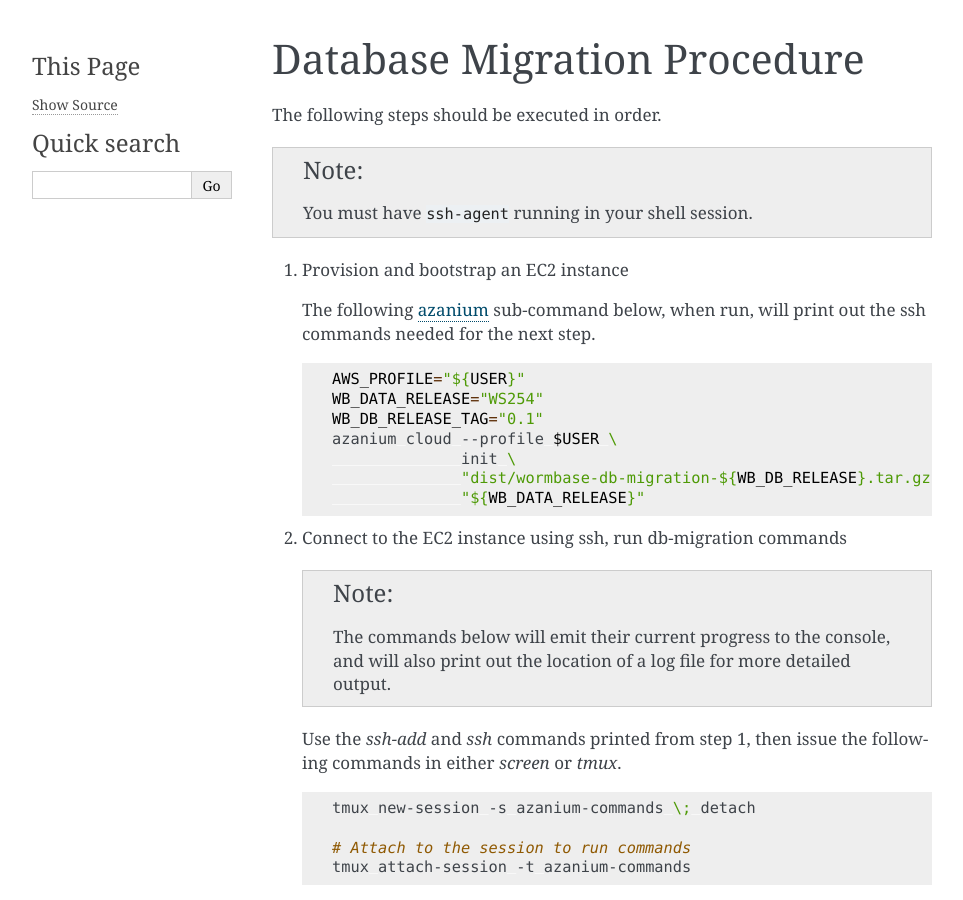
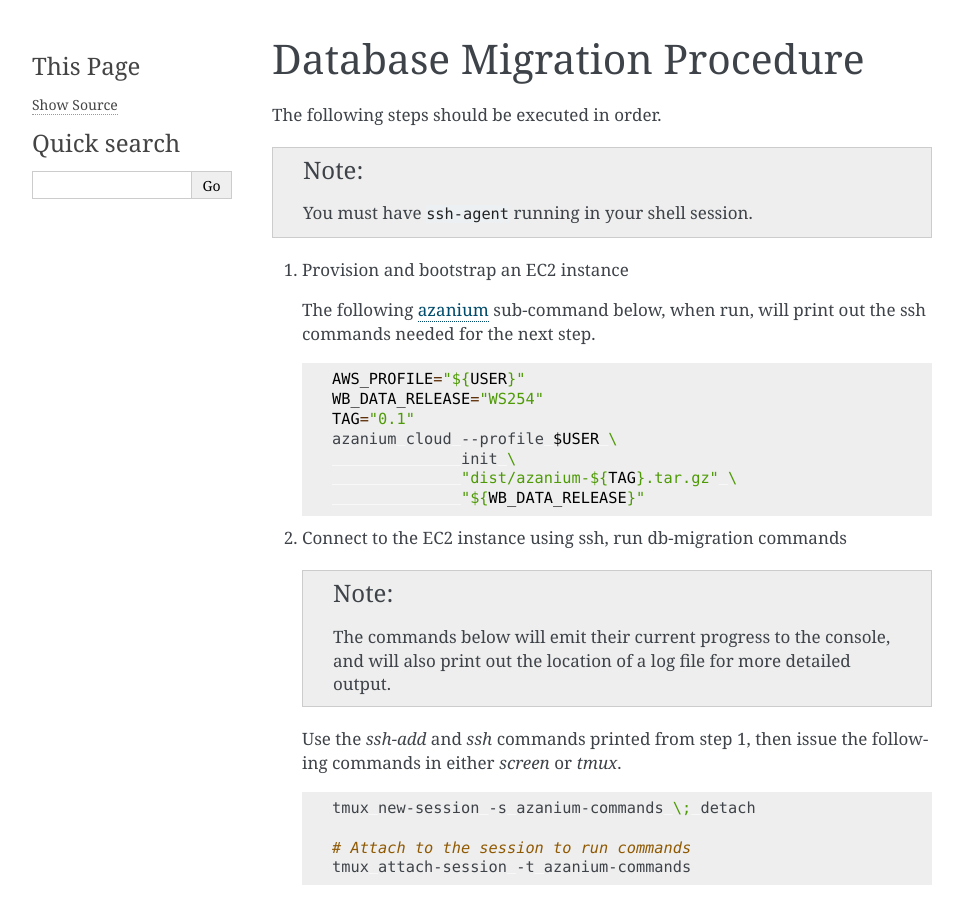
Before and after one commit to WormBase/db-migration, a Sphinx documentation site: the page built from docs/user/db-migration-procedure.rst, in a window 1280 px wide and 900 px high. Shown: the whole window, without its empty margins (148-1111 px from the left). Built offline with Sphinx 7.4.7, drawn with Linux system fonts in a browser that asks for light colours.

Commit message:
Correct package naming in docs.

```diff
--- a/docs/admin/iam-setup.rst
+++ b/docs/admin/iam-setup.rst
@@ -24,7 +24,7 @@
 
 IAM admin tool (`azanium admin`)
 ================================
-For convenience, the `wormbase-db-migration` package provides a
+For convenience, the `azanium` package provides a
 :term:`CLI` for performing the *minimal* :term:`IAM` configuration
 necessary for a migration to be performed.
 
--- a/docs/user/db-migration-procedure.rst
+++ b/docs/user/db-migration-procedure.rst
@@ -19,10 +19,10 @@
 
       AWS_PROFILE="${USER}"
       WB_DATA_RELEASE="WS254"
-      WB_DB_RELEASE_TAG="0.1"
+      TAG="0.1"
       azanium cloud --profile $USER \
 		    init \
-      		    "dist/wormbase-db-migration-${WB_DB_RELEASE}.tar.gz" \
+      		    "dist/azanium-${TAG}.tar.gz" \
 		    "${WB_DATA_RELEASE}"
 
 .. _db-migration-step-2:
```
